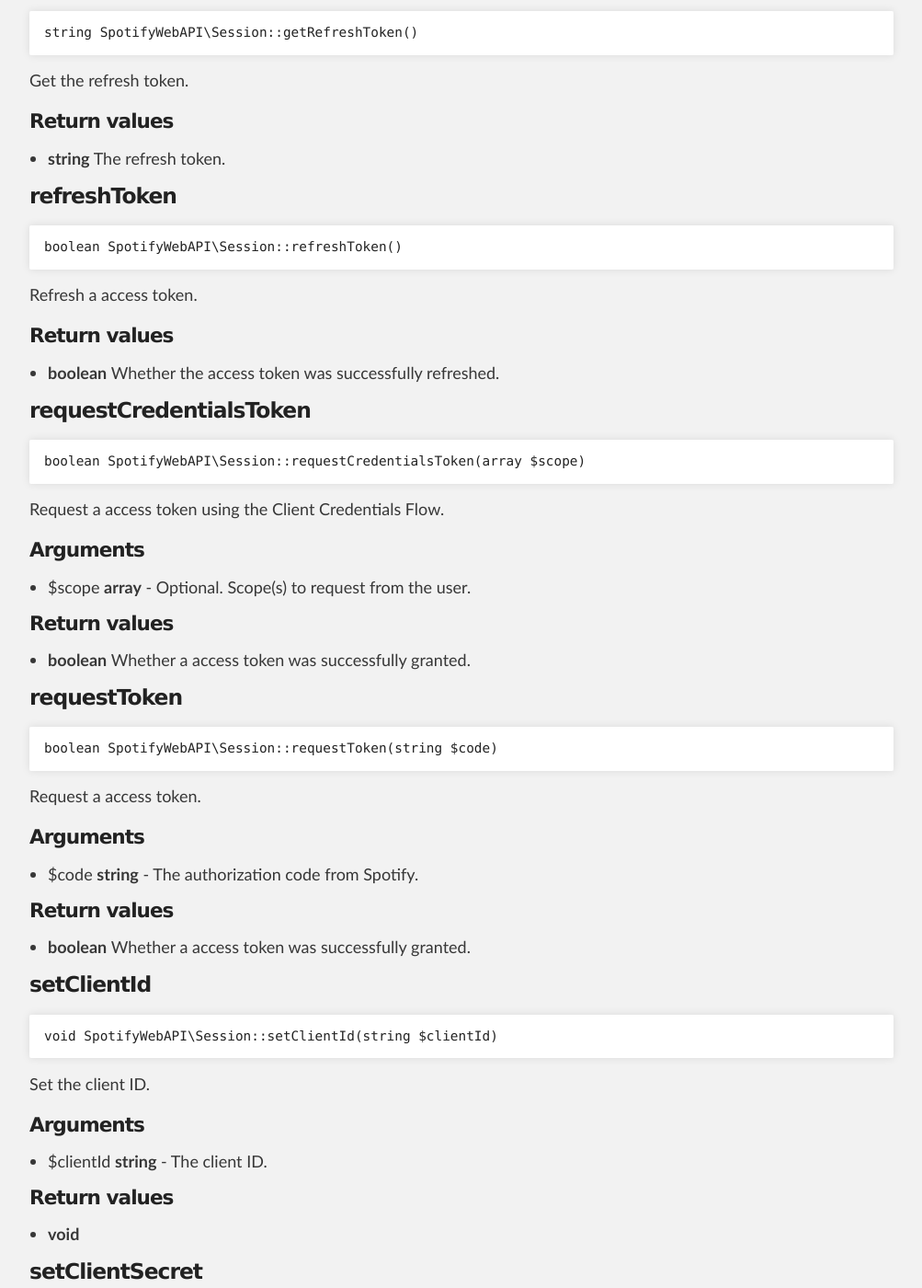
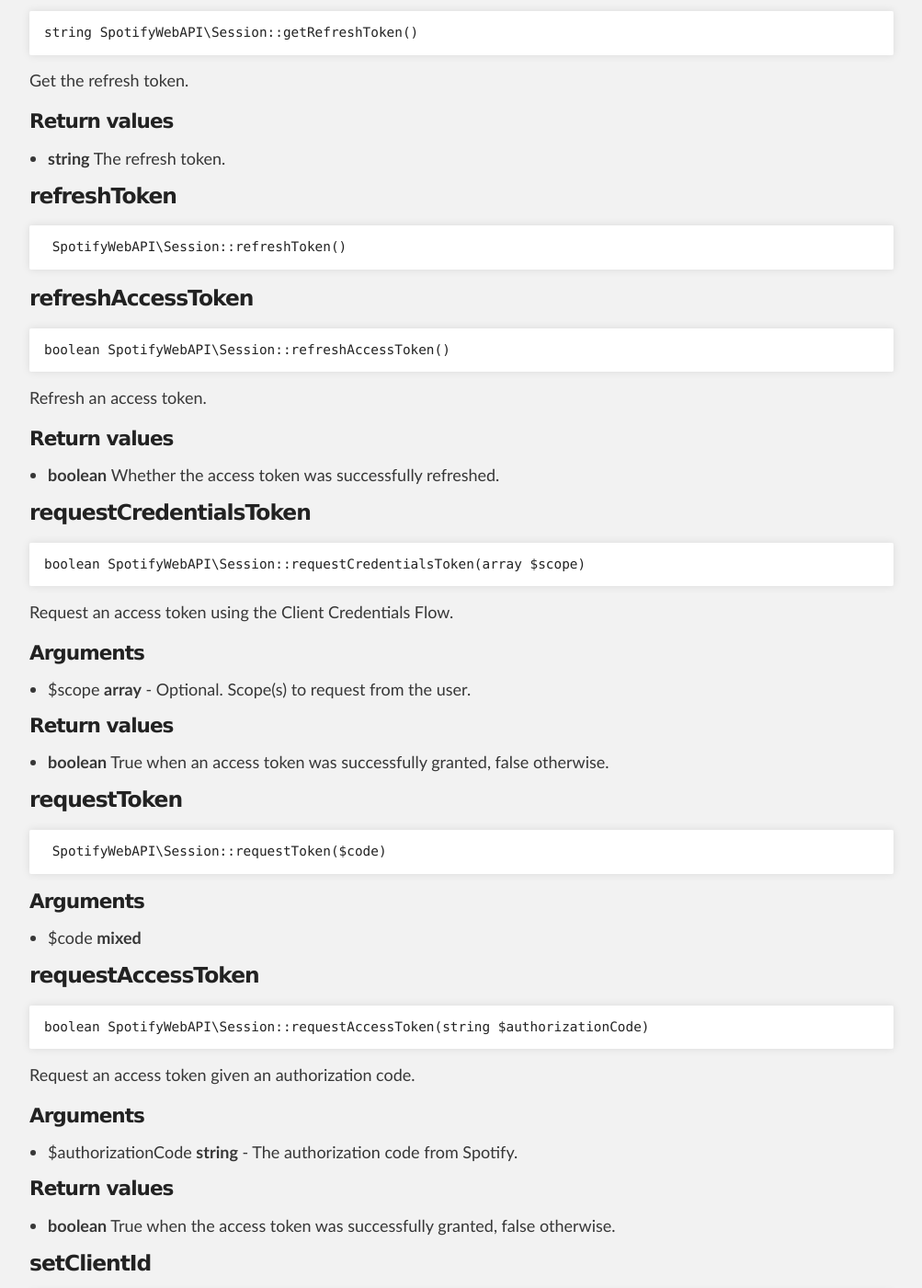
Before and after one commit to jwilsson/spotify-web-api-php, a Jekyll site: the page built from method-reference/session.md, in a window 1280 px wide and 1400 px high, scrolled down 2267 px. Shown: the whole window at 92% size, without its empty margins (138-1141 px from the left). Built offline with Jekyll 4.4.1, drawn with Linux system fonts in a browser that asks for light colours; some of the changed text lies outside the part shown.

Commit message:
Update docs for new Session methods in 0.8.0

```diff
--- a/method-reference/session.md
+++ b/method-reference/session.md
@@ -82,11 +82,11 @@ Get the client secret.
 
     integer SpotifyWebAPI\Session::getExpires()
 
-Get the number of seconds before the access token expires.
+Get the number of seconds for which the access token is valid.
 
 
 #### Return values
-* **integer** The expires time.
+* **integer** The time period (in seconds) for which the access token is valid.
 
 
 
@@ -116,9 +116,18 @@ Get the refresh token.
 
 ### refreshToken
 
-    boolean SpotifyWebAPI\Session::refreshToken()
+     SpotifyWebAPI\Session::refreshToken()
 
-Refresh a access token.
+
+
+
+
+
+### refreshAccessToken
+
+    boolean SpotifyWebAPI\Session::refreshAccessToken()
+
+Refresh an access token.
 
 
 #### Return values
@@ -130,29 +139,41 @@ Refresh a access token.
 
     boolean SpotifyWebAPI\Session::requestCredentialsToken(array $scope)
 
-Request a access token using the Client Credentials Flow.
+Request an access token using the Client Credentials Flow.
 
 #### Arguments
 * $scope **array** - Optional. Scope(s) to request from the user.
 
 
 #### Return values
-* **boolean** Whether a access token was successfully granted.
+* **boolean** True when an access token was successfully granted, false otherwise.
 
 
 
 ### requestToken
 
-    boolean SpotifyWebAPI\Session::requestToken(string $code)
+     SpotifyWebAPI\Session::requestToken($code)
 
-Request a access token.
+
 
 #### Arguments
-* $code **string** - The authorization code from Spotify.
+* $code **mixed**
+
+
+
+
+### requestAccessToken
+
+    boolean SpotifyWebAPI\Session::requestAccessToken(string $authorizationCode)
+
+Request an access token given an authorization code.
+
+#### Arguments
+* $authorizationCode **string** - The authorization code from Spotify.
 
 
 #### Return values
-* **boolean** Whether a access token was successfully granted.
+* **boolean** True when the access token was successfully granted, false otherwise.
 
 
 
```
Also changed, not shown: authorization.md (+4 -4 lines), index.md (+1 -1 lines), method-reference/index.md (+1 -1 lines), method-reference/spotifywebapi.md (+3 -3 lines).
